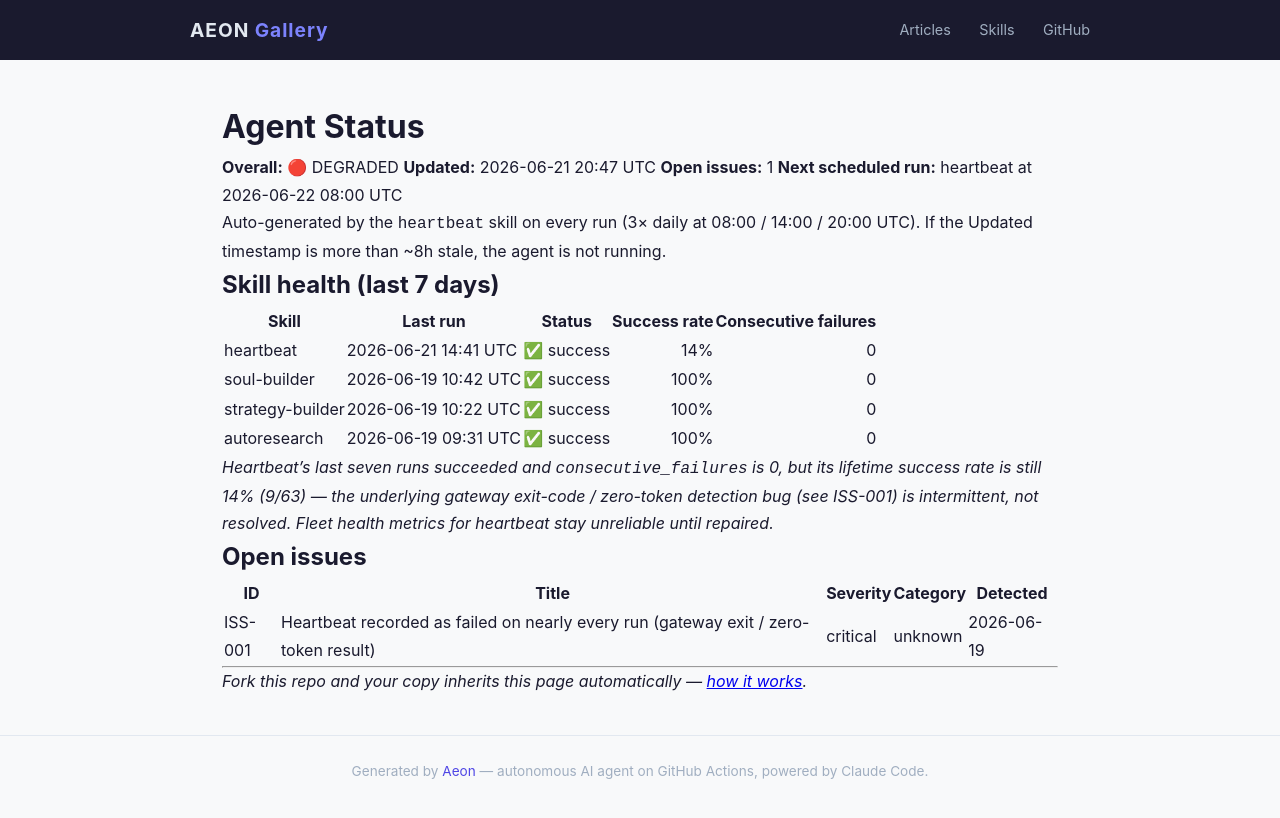
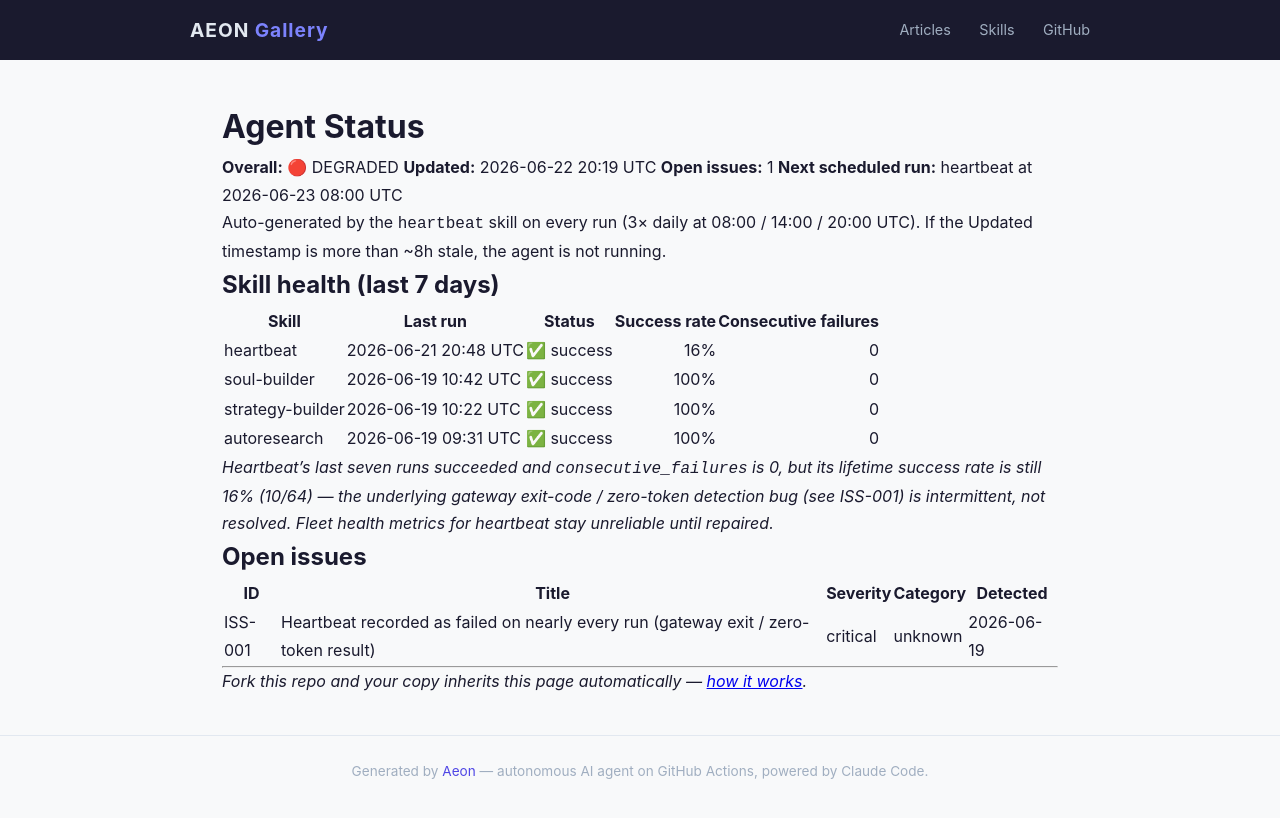
Before and after one commit to RickCrosschain/aeon, a Jekyll site: the page built from docs/status.md, in a window 1280 px wide. Shown: the top 818 px of the page. Built offline with Jekyll 4.4.1, drawn with Linux system fonts in a browser that asks for light colours.

Commit message:
chore(heartbeat): auto-commit 2026-06-22

```diff
--- a/docs/status.md
+++ b/docs/status.md
@@ -7,9 +7,9 @@
 # Agent Status
 
 **Overall:** 🔴 DEGRADED
-**Updated:** 2026-06-21 20:47 UTC
+**Updated:** 2026-06-22 20:19 UTC
 **Open issues:** 1
-**Next scheduled run:** heartbeat at 2026-06-22 08:00 UTC
+**Next scheduled run:** heartbeat at 2026-06-23 08:00 UTC
 
 Auto-generated by the `heartbeat` skill on every run (3× daily at 08:00 / 14:00 / 20:00 UTC). If the Updated timestamp is more than ~8h stale, the agent is not running.
 
@@ -17,12 +17,12 @@
 
 | Skill | Last run | Status | Success rate | Consecutive failures |
 |-------|----------|--------|-------------:|---------------------:|
-| heartbeat | 2026-06-21 14:41 UTC | ✅ success | 14% | 0 |
+| heartbeat | 2026-06-21 20:48 UTC | ✅ success | 16% | 0 |
 | soul-builder | 2026-06-19 10:42 UTC | ✅ success | 100% | 0 |
 | strategy-builder | 2026-06-19 10:22 UTC | ✅ success | 100% | 0 |
 | autoresearch | 2026-06-19 09:31 UTC | ✅ success | 100% | 0 |
 
-_Heartbeat's last seven runs succeeded and `consecutive_failures` is 0, but its lifetime success rate is still 14% (9/63) — the underlying gateway exit-code / zero-token detection bug (see ISS-001) is intermittent, not resolved. Fleet health metrics for heartbeat stay unreliable until repaired._
+_Heartbeat's last seven runs succeeded and `consecutive_failures` is 0, but its lifetime success rate is still 16% (10/64) — the underlying gateway exit-code / zero-token detection bug (see ISS-001) is intermittent, not resolved. Fleet health metrics for heartbeat stay unreliable until repaired._
 
 ## Open issues
 
--- a/memory/token-usage.csv
+++ b/memory/token-usage.csv
@@ -12,3 +12,4 @@
 2026-06-21,heartbeat,claude-opus-4-8,2103,5261,398208,41230
 2026-06-21,heartbeat,claude-opus-4-8,2096,4258,291257,23702
 2026-06-21,heartbeat,claude-opus-4-8,2096,4103,383789,38307
+2026-06-22,heartbeat,claude-opus-4-8,2102,6319,404932,24511
```
Also changed, not shown: memory/logs/2026-06-22.md (added, +16 -0 lines), .outputs/heartbeat.md.
